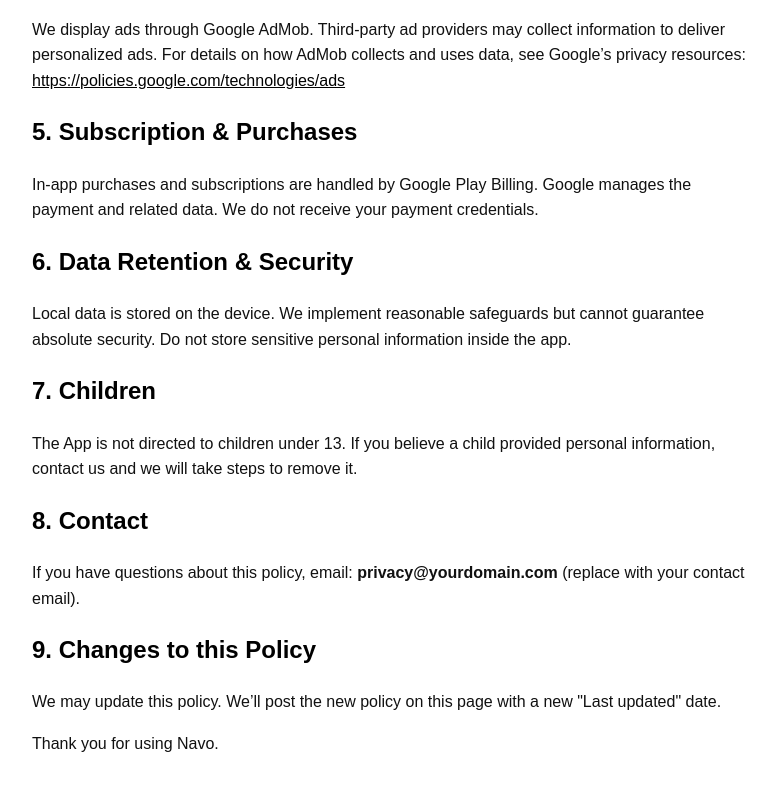
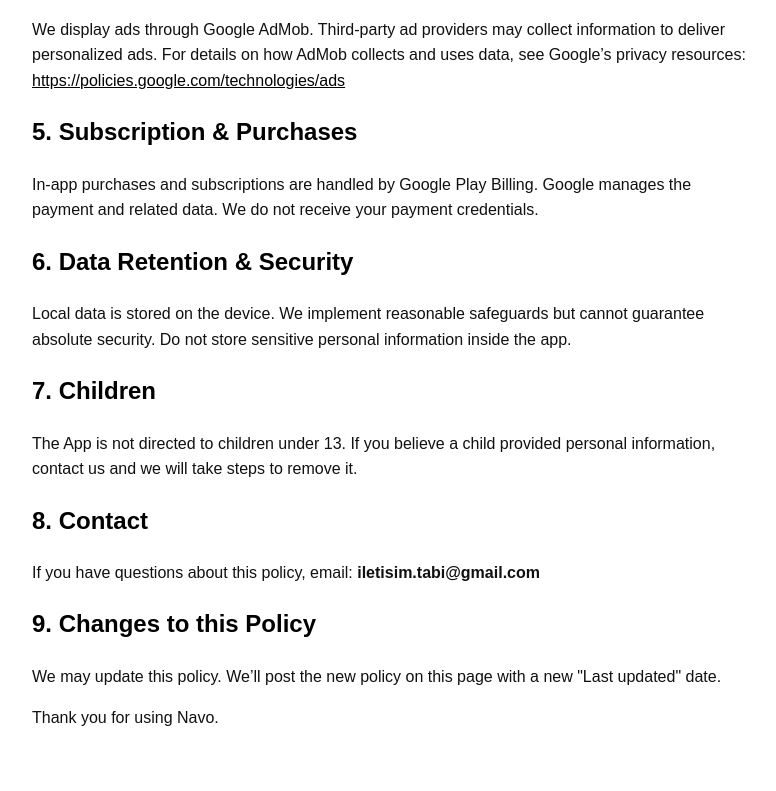
Before and after one commit to tasamet00/navo-privacy, a plain HTML site: page index.html in a window 1280 px wide. Shown: the part 639-1430 px from the top of the page, without its empty margins (248-1024 px from the left). Drawn offline with Linux system fonts and the light colour scheme.

Commit message:
Update index.html

```diff
--- a/index.html
+++ b/index.html
@@ -39,7 +39,7 @@
   <p>The App is not directed to children under 13. If you believe a child provided personal information, contact us and we will take steps to remove it.</p>
 
   <h2>8. Contact</h2>
-  <p>If you have questions about this policy, email: <strong>privacy@yourdomain.com</strong> (replace with your contact email).</p>
+  <p>If you have questions about this policy, email: <strong>iletisim.tabi@gmail.com</strong></p>
 
   <h2>9. Changes to this Policy</h2>
   <p>We may update this policy. We’ll post the new policy on this page with a new "Last updated" date.</p>
```
